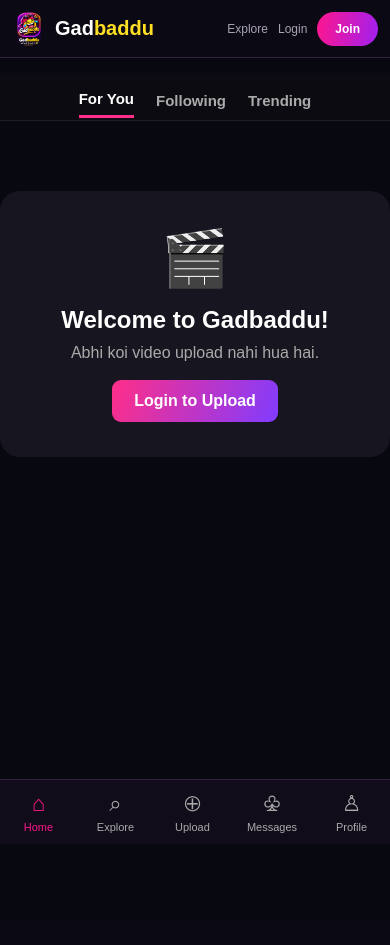
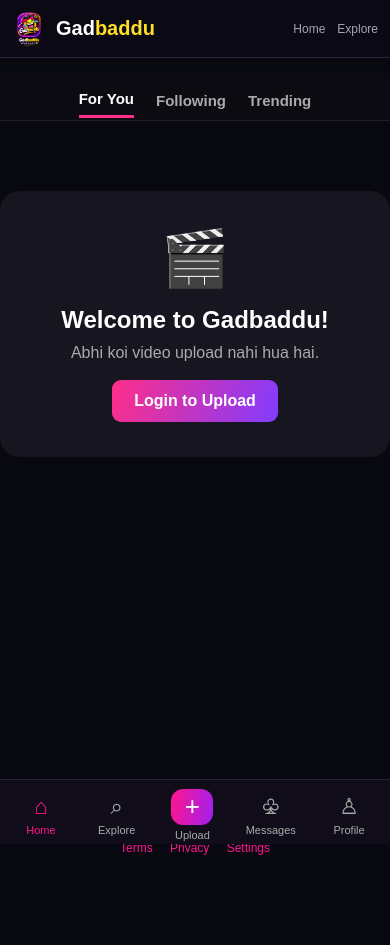
Before and after one commit to ishwar-search/gadbaddu, a Flask app: page / in a window 390 px wide. Before the commit the page ends 833 px from the top, so only its background shows below. Run offline with Flask 3, Linux system fonts and the light colour scheme; data that the repository does not hold is empty.

Commit message:
Update base.html

```diff
--- a/templates/base.html
+++ b/templates/base.html
@@ -14,6 +14,7 @@
           href="{{ url_for('static', filename='css/style.css') }}">
 
     <link rel="icon"
+          type="image/png"
           href="{{ url_for('static', filename='images/logo.png') }}">
 
     <style>
@@ -51,7 +52,7 @@
         }
 
         .topbar {
-            height: 65px;
+            min-height: 65px;
             padding: 0 20px;
             display: flex;
             align-items: center;
@@ -66,14 +67,14 @@
         .brand {
             display: flex;
             align-items: center;
-            gap: 9px;
+            gap: 10px;
             font-size: 23px;
             font-weight: 900;
         }
 
         .brand img {
-            width: 38px;
-            height: 38px;
+            width: 40px;
+            height: 40px;
             object-fit: contain;
             border-radius: 50%;
         }
@@ -85,15 +86,17 @@
         .top-actions {
             display: flex;
             align-items: center;
-            gap: 16px;
+            gap: 22px;
         }
 
         .top-actions a {
             color: var(--muted);
             font-size: 14px;
+            transition: .2s;
         }
 
-        .top-actions a:hover {
+        .top-actions a:hover,
+        .top-actions a.active {
             color: var(--pink);
         }
 
@@ -148,9 +151,15 @@
             padding: 25px 10px;
         }
 
+        .footer a {
+            color: var(--pink);
+            margin: 0 7px;
+        }
+
         @media (max-width: 650px) {
             .topbar {
                 height: 58px;
+                min-height: 58px;
                 padding: 0 12px;
             }
 
@@ -164,7 +173,7 @@
             }
 
             .top-actions {
-                gap: 10px;
+                gap: 12px;
             }
 
             .top-actions a {
@@ -177,19 +186,20 @@
                 bottom: 0;
                 left: 0;
                 width: 100%;
-                height: 65px;
+                min-height: 65px;
                 background: #100c19;
                 border-top: 1px solid var(--border);
                 align-items: center;
                 justify-content: space-around;
                 z-index: 200;
-                padding-bottom: env(safe-area-inset-bottom);
+                padding: 5px 3px env(safe-area-inset-bottom);
             }
 
             .bottom-nav a {
                 display: flex;
                 flex-direction: column;
                 align-items: center;
+                justify-content: center;
                 gap: 4px;
                 color: #aaa;
                 font-size: 11px;
@@ -203,6 +213,18 @@
             .bottom-nav a.active,
             .bottom-nav a:hover {
                 color: var(--pink);
+            }
+
+            .bottom-nav .upload-icon {
+                width: 42px;
+                height: 36px;
+                border-radius: 12px;
+                background: linear-gradient(100deg, var(--pink), var(--purple));
+                color: white;
+                display: flex;
+                align-items: center;
+                justify-content: center;
+                font-size: 26px;
             }
 
             main {
@@ -228,6 +250,8 @@
             <img
                 src="{{ url_for('static', filename='images/logo.png') }}"
                 alt="Gadbaddu Logo"
+                width="40"
+                height="40"
                 onerror="this.style.display='none'"
             >
 
@@ -237,19 +261,20 @@
 
         </a>
 
+        <!-- PUBLIC NAVIGATION -->
         <nav class="top-actions">
 
-            <a href="{{ url_for('explore') }}">Explore</a>
+            <a href="{{ url_for('index') }}">Home</a>
+
+            <a href="{{ url_for('explore') }}"
+               class="{% if request.endpoint == 'explore' %}active{% endif %}">
+                Explore
+            </a>
 
             {% if user %}
                 <a href="{{ url_for('messages') }}">Messages</a>
                 <a href="{{ url_for('my_profile') }}">Profile</a>
                 <a href="{{ url_for('logout') }}">Logout</a>
-            {% else %}
-                <a href="{{ url_for('login') }}">Login</a>
-                <a href="{{ url_for('register') }}" class="primary-button">
-                    Join
-                </a>
             {% endif %}
 
         </nav>
@@ -257,7 +282,7 @@
     </header>
 
 
-    <!-- FLASH NOTIFICATIONS -->
+    <!-- FLASH MESSAGES -->
     <div class="flash-container">
 
         {% with messages = get_flashed_messages(with_categories=true) %}
@@ -273,7 +298,7 @@
     </div>
 
 
-    <!-- PAGE CONTENT -->
+    <!-- MAIN PAGE CONTENT -->
     <main>
         {% block content %}{% endblock %}
     </main>
@@ -294,17 +319,17 @@
             <span>Explore</span>
         </a>
 
-        <a href="{{ url_for('upload') if user else url_for('login') }}">
-            <span class="nav-icon">⊕</span>
+        <a href="{{ url_for('upload') }}">
+            <span class="nav-icon upload-icon">+</span>
             <span>Upload</span>
         </a>
 
-        <a href="{{ url_for('messages') if user else url_for('login') }}">
+        <a href="{{ url_for('messages') }}">
             <span class="nav-icon">♧</span>
             <span>Messages</span>
         </a>
 
-        <a href="{{ url_for('my_profile') if user else url_for('login') }}">
+        <a href="{{ url_for('my_profile') }}">
             <span class="nav-icon">♙</span>
             <span>Profile</span>
         </a>
@@ -312,11 +337,21 @@
     </nav>
 
 
+    <!-- FOOTER -->
     <footer class="footer">
-        © 2026 Gadbaddu. जहाँ मस्ती ही मस्ती है! 😂
+
+        <p>© 2026 Gadbaddu. जहाँ मस्ती ही मस्ती है! 😂</p>
+
+        <p style="margin-top:10px;">
+            <a href="/terms">Terms</a>
+            <a href="/privacy">Privacy</a>
+            <a href="/settings">Settings</a>
+        </p>
+
     </footer>
 
 
+    <!-- JAVASCRIPT -->
     <script src="{{ url_for('static', filename='js/main.js') }}"></script>
 
     {% block scripts %}{% endblock %}
```
